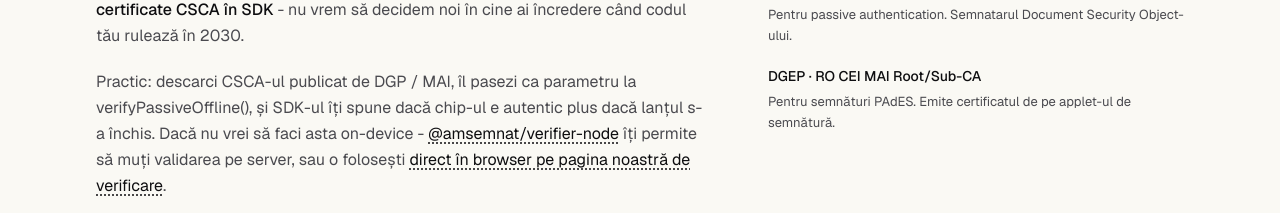
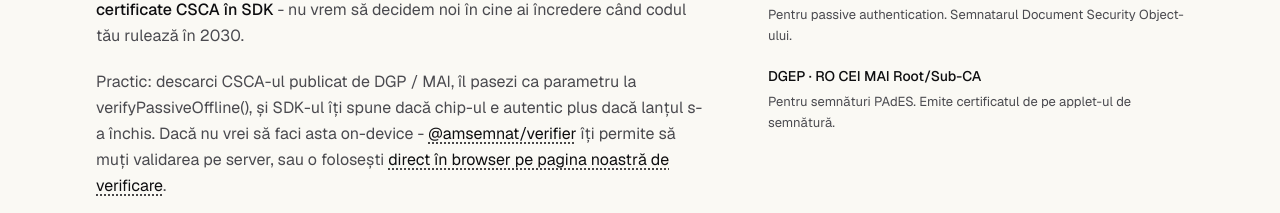
Before and after one commit to am-semnat/am-semnat-web, a Next.js app: page /dezvoltatori in a window 1280 px wide. Shown: the part 3760-3973 px from the top of the page. Built offline with nearby package versions, Linux system fonts and the light colour scheme; no server answers.

Commit message:
fix: use renamed verifier package

```diff
--- a/app/dezvoltatori/page.tsx
+++ b/app/dezvoltatori/page.tsx
@@ -235,12 +235,12 @@ export default function DezvoltatoriPage() {
               chip-ul e autentic plus dacă lanțul s-a închis. Dacă nu vrei să
               faci asta on-device -{" "}
               <a
-                href="https://www.npmjs.com/package/@amsemnat/verifier-node"
+                href="https://www.npmjs.com/package/@amsemnat/verifier"
                 target="_blank"
                 rel="noopener noreferrer"
                 className="text-ink hover:text-cobalt-600 underline decoration-dotted underline-offset-4 transition-colors"
               >
-                @amsemnat/verifier-node
+                @amsemnat/verifier
               </a>{" "}
               îți permite să muți validarea pe server, sau o folosești{" "}
               <Link
--- a/app/unelte/verificare-pdf/PdfVerifier.tsx
+++ b/app/unelte/verificare-pdf/PdfVerifier.tsx
@@ -4,7 +4,7 @@ import { useCallback, useRef, useState } from "react";
 import {
   verifyPadesSignatures,
   type PadesVerificationResult,
-} from "@amsemnat/verifier-node";
+} from "@amsemnat/verifier";
 import { CornerBrackets } from "@/components/marketing/CornerBrackets";
 
 type State =
--- a/app/unelte/verificare-pdf/page.tsx
+++ b/app/unelte/verificare-pdf/page.tsx
@@ -20,12 +20,12 @@ const explainer = [
   {
     index: "02 / 03",
     title: "Ce nu verificăm încă",
-    body: "Timestamp-uri (PAdES B-T), revocare prin CRL / OCSP / LTV. signedAt vine din atributul signingTime, nu dintr-un Timestamp Token. Aliniat cu @amsemnat/verifier-node 0.1.x.",
+    body: "Timestamp-uri (PAdES B-T), revocare prin CRL / OCSP / LTV. signedAt vine din atributul signingTime, nu dintr-un Timestamp Token. Aliniat cu @amsemnat/verifier 0.1.x.",
   },
   {
     index: "03 / 03",
     title: "On-device",
-    body: "Fișierul tău nu pleacă din browser. Tot codul de verificare e în @amsemnat/verifier-node, deschis pe npm - poți face audit, fork, sau muta verificarea pe server-ul tău.",
+    body: "Fișierul tău nu pleacă din browser. Tot codul de verificare e în @amsemnat/verifier, deschis pe npm - poți face audit, fork, sau muta verificarea pe server-ul tău.",
   },
 ];
 
@@ -195,12 +195,12 @@ export default function VerificarePdfPage() {
             <p>
               Pagina asta folosește{" "}
               <a
-                href="https://www.npmjs.com/package/@amsemnat/verifier-node"
+                href="https://www.npmjs.com/package/@amsemnat/verifier"
                 target="_blank"
                 rel="noopener noreferrer"
                 className="text-ink hover:text-cobalt-600 underline decoration-dotted underline-offset-4 transition-colors"
               >
-                @amsemnat/verifier-node
+                @amsemnat/verifier
               </a>{" "}
               direct în browser. Același pachet rulează în Node 20+, Cloudflare
               Workers, Deno și Bun - îl poți pune pe server, într-o funcție
@@ -211,11 +211,11 @@ export default function VerificarePdfPage() {
                 Vezi SDK-urile
               </Button>
               <Button
-                href="https://www.npmjs.com/package/@amsemnat/verifier-node"
+                href="https://www.npmjs.com/package/@amsemnat/verifier"
                 variant="secondary"
                 external
               >
-                npm · verifier-node
+                npm · @amsemnat/verifier
               </Button>
             </div>
           </div>
--- a/package.json
+++ b/package.json
@@ -15,7 +15,7 @@
     "format": "prettier --write ."
   },
   "dependencies": {
-    "@amsemnat/verifier-node": "^0.1.1",
+    "@amsemnat/verifier": "^0.1.2",
     "next": "16.2.4",
     "react": "19.2.4",
     "react-dom": "19.2.4"
```
Also changed, not shown: 1 other file (tests, documents, lock files or other folders).
